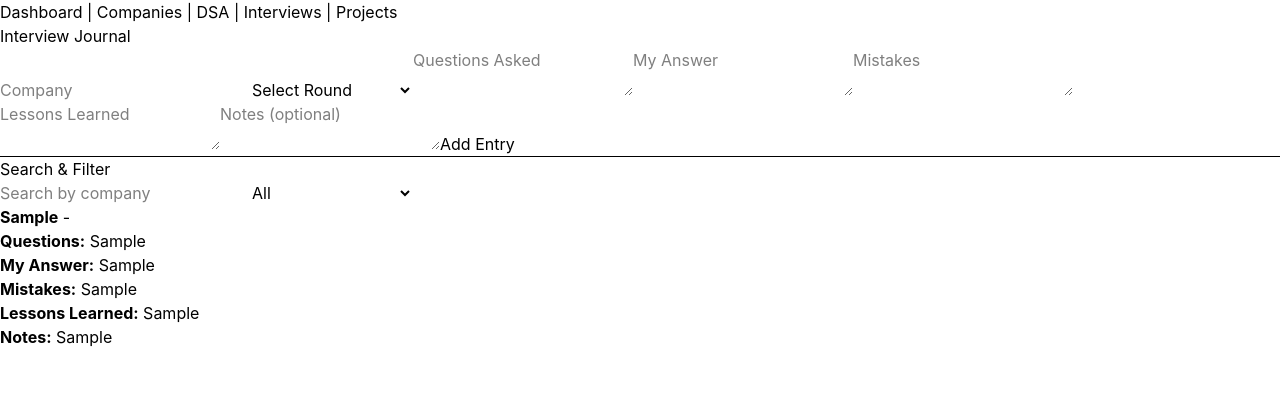
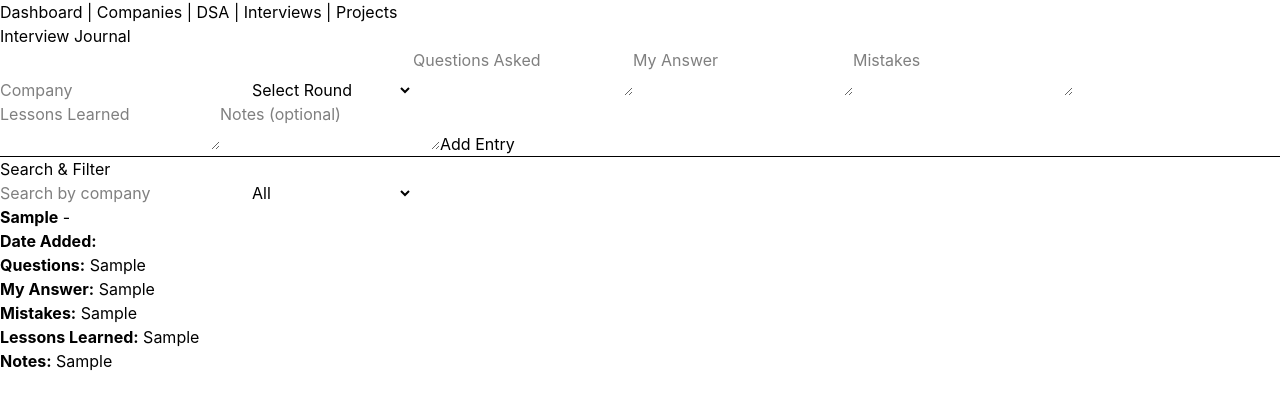
Before and after one commit to jaindhruv04/careeros, a React (Vite) app: page /careeros/interviews in a window 1280 px wide. Both pictures are taken after typing "Sample", "Sample", "Sample", "Sample", "Sample", "Sample" into the empty fields and a click on the button "Add Entry". Shown: the top 408 px of the page. Built offline with nearby package versions, Linux system fonts and the light colour scheme.

Commit message:
feat: add dateAdded field to CompanyTracker, DSATracker, InterviewJournal, and ProjectTracker feat: create utility function getDateAdded for consistent date formatting

```diff
--- a/src/pages/CompanyTracker.jsx
+++ b/src/pages/CompanyTracker.jsx
@@ -1,5 +1,6 @@
 import { useState, useContext } from "react";
 import { CompanyContext } from "../context/CompanyContext";
+import { getDateAdded } from "../utils/dateUtils";
 
 function CompanyTracker() {
   const { companies, setCompanies } = useContext(CompanyContext);
@@ -22,6 +23,7 @@ function CompanyTracker() {
       role,
       status,
       applicationDate,
+      dateAdded: getDateAdded(applicationDate),
       notes,
     };
 
@@ -62,10 +64,7 @@ function CompanyTracker() {
           placeholder="Role"
         />
 
-        <select
-          value={status}
-          onChange={(e) => setStatus(e.target.value)}
-        >
+        <select value={status} onChange={(e) => setStatus(e.target.value)}>
           <option value="Applied">Applied</option>
           <option value="Interviewing">Interviewing</option>
           <option value="Offer">Offer</option>
@@ -111,9 +110,10 @@ function CompanyTracker() {
       <ul>
         {filteredCompanies.map((company) => (
           <li key={company.id}>
-            <strong>{company.name}</strong> — {company.role} —{" "}
-            {company.applicationDate} — {company.status}
-
+            <strong>{company.name}</strong> — {company.role} — {company.status}
+            <div>
+              <strong>Date Added:</strong> {company.dateAdded}
+            </div>
             {company.notes.trim() !== "" && (
               <div>
                 <strong>Notes:</strong> {company.notes}
--- a/src/pages/DSATracker.jsx
+++ b/src/pages/DSATracker.jsx
@@ -1,5 +1,6 @@
 import { useState, useContext } from "react";
 import { DSAContext } from "../context/DSAContext";
+import { getDateAdded } from "../utils/dateUtils";
 
 function DSATracker() {
   const { dsaTopics, setDsaTopics } = useContext(DSAContext);
@@ -25,6 +26,7 @@ function DSATracker() {
       difficulty,
       status,
       revisionNeeded,
+      dateAdded: getDateAdded(),
       notes,
     };
 
@@ -44,8 +46,7 @@ function DSATracker() {
       .includes(searchText.toLowerCase());
 
     const matchesDifficulty =
-      difficultyFilter === "All" ||
-      problem.difficulty === difficultyFilter;
+      difficultyFilter === "All" || problem.difficulty === difficultyFilter;
 
     const matchesRevision =
       revisionFilter === "All" ||
@@ -81,10 +82,7 @@ function DSATracker() {
           <option value="Hard">Hard</option>
         </select>
 
-        <select
-          value={status}
-          onChange={(e) => setStatus(e.target.value)}
-        >
+        <select value={status} onChange={(e) => setStatus(e.target.value)}>
           <option value="Not Started">Not Started</option>
           <option value="In Progress">In Progress</option>
           <option value="Solved">Solved</option>
@@ -142,10 +140,10 @@ function DSATracker() {
           <li key={problem.id}>
             <strong>{problem.name}</strong> — {problem.topic} —{" "}
             {problem.difficulty} — {problem.status} —{" "}
-            {problem.revisionNeeded
-              ? "Needs Revision"
-              : "No Revision Needed"}
-
+            {problem.revisionNeeded ? "Needs Revision" : "No Revision Needed"}
+            <div>
+              <strong>Date Added:</strong> {problem.dateAdded}
+            </div>
             {problem.notes?.trim() !== "" && (
               <div>
                 <strong>Notes:</strong> {problem.notes}
--- a/src/pages/InterviewJournal.jsx
+++ b/src/pages/InterviewJournal.jsx
@@ -1,5 +1,6 @@
 import { useState, useContext } from "react";
 import { InterviewContext } from "../context/InterviewContext";
+import { getDateAdded } from "../utils/dateUtils";
 
 function InterviewJournal() {
   const { interviewEntries, setInterviewEntries } =
@@ -46,8 +47,7 @@ function InterviewJournal() {
       .toLowerCase()
       .includes(searchText.toLowerCase());
 
-    const matchesRound =
-      roundFilter === "All" || entry.round === roundFilter;
+    const matchesRound = roundFilter === "All" || entry.round === roundFilter;
 
     return matchesSearch && matchesRound;
   });
@@ -63,10 +63,7 @@ function InterviewJournal() {
           placeholder="Company"
         />
 
-        <select
-          value={round}
-          onChange={(e) => setRound(e.target.value)}
-        >
+        <select value={round} onChange={(e) => setRound(e.target.value)}>
           <option value="">Select Round</option>
           <option value="Online Assessment">Online Assessment</option>
           <option value="Technical">Technical</option>
@@ -132,15 +129,21 @@ function InterviewJournal() {
         {filteredEntries.map((entry) => (
           <li key={entry.id}>
             <strong>{entry.company}</strong> - {entry.round}
-            <br />
-            <strong>Questions:</strong> {entry.questionsAsked}
-            <br />
-            <strong>My Answer:</strong> {entry.myAnswer}
-            <br />
-            <strong>Mistakes:</strong> {entry.mistakes}
-            <br />
-            <strong>Lessons Learned:</strong> {entry.lessonsLearned}
-
+            <div>
+              <strong>Date Added:</strong> {entry.dateAdded}
+            </div>
+            <div>
+              <strong>Questions:</strong> {entry.questionsAsked}
+            </div>
+            <div>
+              <strong>My Answer:</strong> {entry.myAnswer}
+            </div>
+            <div>
+              <strong>Mistakes:</strong> {entry.mistakes}
+            </div>
+            <div>
+              <strong>Lessons Learned:</strong> {entry.lessonsLearned}
+            </div>
             {entry.notes?.trim() !== "" && (
               <div>
                 <strong>Notes:</strong> {entry.notes}
--- a/src/pages/ProjectTracker.jsx
+++ b/src/pages/ProjectTracker.jsx
@@ -1,5 +1,6 @@
 import { useState, useContext } from "react";
 import { ProjectContext } from "../context/ProjectContext";
+import { getDateAdded } from "../utils/dateUtils";
 
 function ProjectTracker() {
   const { projects, setProjects } = useContext(ProjectContext);
@@ -22,6 +23,7 @@ function ProjectTracker() {
       techStack,
       progress,
       status,
+      dateAdded: getDateAdded(),
       notes,
     };
 
@@ -71,10 +73,7 @@ function ProjectTracker() {
           placeholder="Progress"
         />
 
-        <select
-          value={status}
-          onChange={(e) => setStatus(e.target.value)}
-        >
+        <select value={status} onChange={(e) => setStatus(e.target.value)}>
           <option value="Planning">Planning</option>
           <option value="In Progress">In Progress</option>
           <option value="Completed">Completed</option>
@@ -116,7 +115,9 @@ function ProjectTracker() {
           <li key={project.id}>
             <strong>{project.name}</strong> - {project.techStack} -{" "}
             {project.progress}% - {project.status}
-
+            <div>
+              <strong>Date Added:</strong> {project.dateAdded}
+            </div>
             {project.notes?.trim() !== "" && (
               <div>
                 <strong>Notes:</strong> {project.notes}
--- /dev/null
+++ b/src/utils/dateUtils.js
@@ -0,0 +1,9 @@
+export function getDateAdded(date = "") {
+  if (date.trim() !== "") return date;
+
+  return new Date().toLocaleDateString("en-GB", {
+    day: "2-digit",
+    month: "short",
+    year: "numeric",
+  });
+}
```
